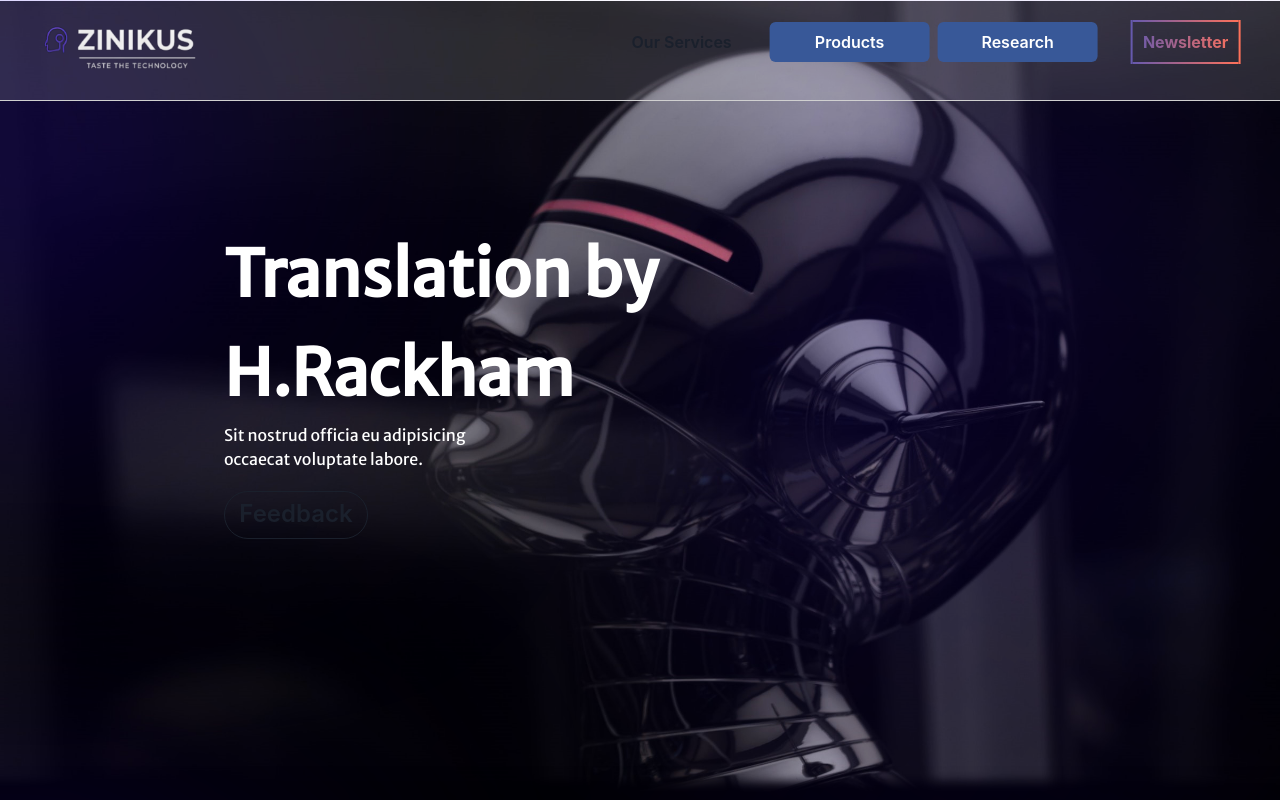
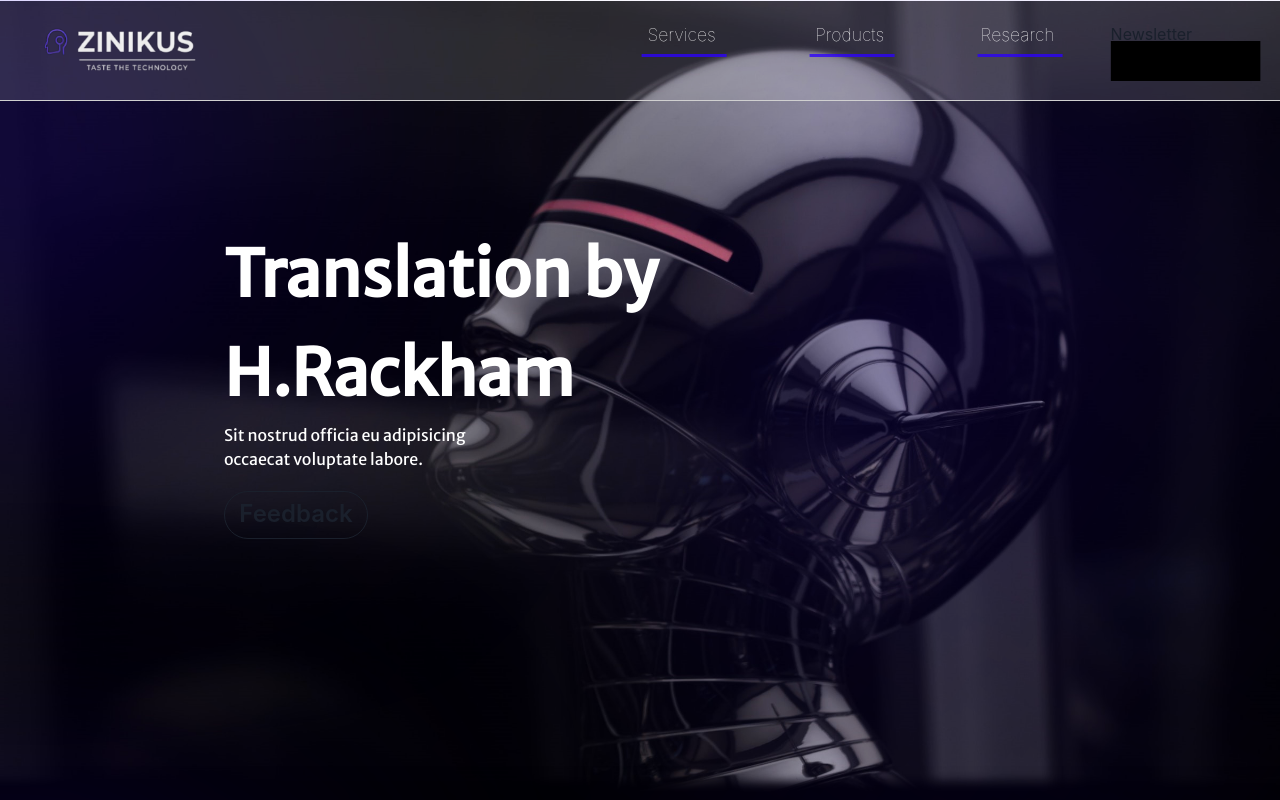
Before and after one commit to UjjwalPasahan/ZINIKUSWEB, a React (Create React App) app in the folder client/: page / in a window 1280 px wide. Shown: the top 800 px of the page. Built offline with nearby package versions, Linux system fonts and the light colour scheme; a web font is replaced by a local one.

Commit message:
header fixed

```diff
--- a/client/src/components/About.jsx
+++ b/client/src/components/About.jsx
@@ -18,10 +18,10 @@ const About = () => {
   //       s1.classList.add('faltuHeading-animation');
   //       s2.classList.add('faltuText-animation');
   //       s3.classList.add('imgs-animation');
-  //     return; // if we added the class, exit the function
+  //     return; // if we added the className, exit the function
   //     }
 
-  //     // We're not intersecting, so remove the class!
+  //     // We're not intersecting, so remove the className!
   //     // square.classList.remove('square-animation');
   //   });
   // });
@@ -36,7 +36,7 @@ const About = () => {
       entries.forEach(entry => {
         // If the element is visible
         if (entry.isIntersecting) {
-          // Add the animation class
+          // Add the animation className
           entry.target.classList.add('faltuHeading-animation');
           entry.target.classList.add('faltuText-animation');
           entry.target.classList.add('imgs-animation');
--- a/client/src/components/Feedback.jsx
+++ b/client/src/components/Feedback.jsx
@@ -12,7 +12,7 @@ const Feedback = () => {
           <MdKeyboardBackspace size={30} />
         </Link>
       </div>
-      <div class="login"
+      <div className="login"
       // style={{ marginBottom: '30rem' }}
       >
         <VStack
--- a/client/src/components/Footer.jsx
+++ b/client/src/components/Footer.jsx
@@ -14,26 +14,26 @@ const Footer = () => {
     <div className="footer">
       <hr className="defaultHR" />
       <div className="footerDivider"></div>
-      <div class="container">
-        <div class="contact"><Link to={'/services'}>Our Services</Link></div>
-        <div class="products"><Link to={'/product'}>Products</Link></div>
-        <div class="address">
+      <div className="container">
+        <div className="contact"><Link to={'/services'}>Our Services</Link></div>
+        <div className="products"><Link to={'/product'}>Products</Link></div>
+        <div className="address">
           B-130, Ayurvigyan Nagar,
           <br />
           AIIMS Campus,
           <br />
           New Delhi-110049
         </div>
-        <div class="feedback"><Link to={'/feedback'}>Feedback</Link></div>
-        <div class="newsletter"><Link to={'/newsletter'}>Our Newsletter</Link></div>
-        <div class="email">
+        <div className="feedback"><Link to={'/feedback'}>Feedback</Link></div>
+        <div className="newsletter"><Link to={'/newsletter'}>Our Newsletter</Link></div>
+        <div className="email">
           <u>adi.zinikus@gmail.com</u>
           <br />
           <u>tanay.zinikus@gmail.com</u>
         </div>
-        <div class="footerAbout"><Link to={'/about'}>About Us</Link></div>
-        <div class="terms"><Link to={'/termsConditions'}>Terms & Conditions</Link></div>
-        <div class="phone"><a href='tel:+91 98110031799'>+91 9810031799</a></div>
+        <div className="footerAbout"><Link to={'/about'}>About Us</Link></div>
+        <div className="terms"><Link to={'/termsConditions'}>Terms & Conditions</Link></div>
+        <div className="phone"><a href='tel:+91 98110031799'>+91 9810031799</a></div>
         <div className="footerIcons">
           <div className="flex margin">
             <a target='_blank' href='https://www.linkedin.com/company/zinikus-ai-pvt-ltd/?viewAsMember=true'>
--- a/client/src/components/HeaderContent.jsx
+++ b/client/src/components/HeaderContent.jsx
@@ -1,4 +1,4 @@
-import React ,{useState}from 'react'
+import React, { useState } from 'react'
 import {
   Box,
   VStack,
@@ -35,8 +35,9 @@ const HeaderContent = () => {
 
   return (
     <>
-    <div><HStack className="links gap" w="100%">
-    <Button onClick={onClose} w="40" className='linkbtn' colorScheme="gray" variant={'ghost'}>
+      <div className='headerContent'>
+        <HStack className="links gap" w="100%">
+          {/* <Button onClick={onClose} w="40" className='linkbtn' colorScheme="gray" variant={'ghost'}>
       <Link to={'/services'}>Our Services</Link>
     </Button>
     <Button onClick={onClose} w="40" className='linkbtn' colorScheme="facebook">
@@ -44,17 +45,53 @@ const HeaderContent = () => {
     </Button>
     <Button onClick={onClose} w="40" className='linkbtn'  colorScheme="facebook">
       <Link to={'/research'}>Research</Link>
-    </Button>
-    <Button onClick={onClose} w="40" className='linkbtn newsbtn' colorScheme="facebook" variant={'unstyled'}>
+    </Button>  */}
+          {/* <!--start button, nothing above this is necessary --> */}
+          <div className="svg-wrapper">
+            <div id="text">
+              <a href=""><span height="40" width="150" className="spot">Services</span></a>
+            </div>
+            <svg height="40" width="150" xmlns="http://www.w3.org/2000/svg">
+              <rect id="shape" height="40" width="150" />
+            </svg>
+          </div>
+          {/* <!--Next button --> */}
+          <div className="svg-wrapper">
+            <div id="text">
+              <a href=""><span height="40" width="150" className="spot">Products</span></a>
+            </div>
+            <svg height="40" width="150" xmlns="http://www.w3.org/2000/svg">
+              <rect id="shape" height="40" width="150" />
+            </svg>
+          </div>
+          {/* <!--Next button --> */}
+          <div className="svg-wrapper">
+            <div id="text">
+              <a href=""><span height="40" width="150" className="spot">Research</span></a>
+            </div>
+            <svg height="40" width="150" xmlns="http://www.w3.org/2000/svg">
+              <rect id="shape" height="40" width="150" />
+            </svg>
+          </div>
+          {/* <!--End button --> */}
+          <div className="svg-wrapper">
+            <div id="text textNews">
+              <a href=""><span height="40" width="150" className="spot">Newsletter</span></a>
+            </div>
+            <svg height="40" width="150" xmlns="http://www.w3.org/2000/svg">
+              <rect id="shape shapeNews" height="40" width="150" />
+            </svg>
+          </div>
+          {/* <Button onClick={onClose} w="40" className='linkbtn newsbtn' colorScheme="facebook" variant={'unstyled'}>
             <Link to={'/newsletter'} className='btnborder'>Newsletter</Link>
-    </Button>
+          </Button> */}
         </HStack>
 
 
       </div>
       <div className="flex">
         <div>
-        <Link to={'/'}><Image src={img2} className="mainLogo" pos={'absolute'} top={'0.3'} left={'3%'} /></Link>
+          <Link to={'/'}><Image src={img2} className="mainLogo" pos={'absolute'} top={'0.5'} left={'3%'} /></Link>
         </div>
       </div>
       <hr className="headerHR" />
--- a/client/src/components/News.jsx
+++ b/client/src/components/News.jsx
@@ -12,7 +12,7 @@ const signup = () => {
   <MdKeyboardBackspace size={30}/>
   </Link>
   </div>
-      <div class="news">
+      <div className="news">
         <VStack
           className='newsletterContent'
           spacing={'1.5'}
@@ -46,7 +46,7 @@ const signup = () => {
             colorScheme="facebook"
           />
           <Button colorScheme="twitter" m={'10'} variant={'solid'}>
-            Submit
+            Subscribe
           </Button>
         </VStack>
       </div>
--- a/client/src/styles/header.css
+++ b/client/src/styles/header.css
@@ -86,3 +86,119 @@
 75% { -webkit-clip-path: polygon(0% 100%, {4px} 100%, {4px} {4px}, {4px} {4px}, {4px} {4px}, {4px} {4px}, {4px} {4px}, {4px} {4px}, {4px} 0%, 0% 0%); }
 100%  { -webkit-clip-path: polygon(0% 100%, {4px} 100%, {4px} 100%, {4px} 100%, {4px} 100%, {4px} 100%, {4px} 100%, {4px} 100%, {4px} 100%, 0% 100%); }
 } */
+
+/*    start code for the actual button:         */
+
+
+/*
+    Spot is the span on the inside of the href that
+    fills the parent and makes the hover and link work
+    for the entire div
+*/
+
+span .spot {
+    position: absolute;
+    display: block;
+    width: 156px;
+    height: 46px;
+    top: 0;
+    left: 0;
+    color: white;
+  }
+  /*
+      This is the outer svg wrapper that the SVG itself will
+      fill. Multiple svg-wrapper classes can be put side by side.
+  */
+
+  .svg-wrapper {
+    margin-top: 0;
+    position: relative;
+    width: 150px;
+    /*make sure to use same height/width as in the html*/
+    height: 40px;
+    display: inline-block;
+    border-radius: 3px;
+    margin-left: 5px;
+    margin-right: 5px
+  }
+  /*
+    This is where we define the fill, color, thickness,
+    and stroke pattern of the SVG when there is no hover.
+    The dasharray and offset together define the line position
+    under the words. Here's also where the transition speed is set.
+  */
+
+  #shape {
+    stroke-width: 6px;
+    fill: transparent;
+    stroke: #2b00ffc5;
+    stroke-dasharray: 85 400;
+    stroke-dashoffset: -220;
+    transition: 1s all ease;
+  }
+  /*
+      Pushing the text up into the SVG. Without this the
+      text would be below the div's.
+  */
+
+  #text {
+    /* margin-top: -35px; */
+    text-align: center;
+    display: block;
+    height: 0;
+    width: 100px;
+    margin-left: 25px;
+  }
+
+  #text a {
+    color: white;
+    text-decoration: none;
+    font-weight: 100;
+    font-size: 1.1em;
+  }
+  /*
+      Changing the shape on hover. I change the color of the stroke,
+  make it thinner, then set it to again wrap around the entire parent element.
+  */
+
+  .svg-wrapper:hover #shape {
+    stroke-dasharray: 50 0;
+    stroke-width: 3px;
+    stroke-dashoffset: 0;
+    stroke: #2b00ffc5;
+  }
+  div.svg-wrapper:nth-child(2) > svg:nth-child(2) {
+    margin-top: -5px;
+   }
+
+div.svg-wrapper:nth-child(1) > svg:nth-child(2) {
+  margin-top: -5px;
+}
+
+div.svg-wrapper:nth-child(3) > svg:nth-child(2) {
+  margin-top: -5px;
+}
+div.svg-wrapper:nth-child(4) > svg:nth-child(2) {
+  margin-top: -5px;
+ }
+
+ #textNews a {
+  color: white;
+  text-decoration: none;
+  font-weight: 100;
+  font-size: 1.1em;
+}
+.svg-wrapper:hover #shapeNews {
+  stroke-dasharray: 50 0;
+  stroke-width: 3px;
+  stroke-dashoffset: 0;
+  stroke: #2b00ffc5;
+}
+#shapeNews {
+  stroke-width: 6px;
+  fill: transparent;
+  stroke: #2b00ffc5;
+  stroke-dasharray: 85 400;
+  stroke-dashoffset: -220;
+  transition: 1s all ease;
+}
```
Also changed, not shown: 1 other file (tests, documents, lock files or other folders). Lines whose indentation alone changed are shown as unchanged.
